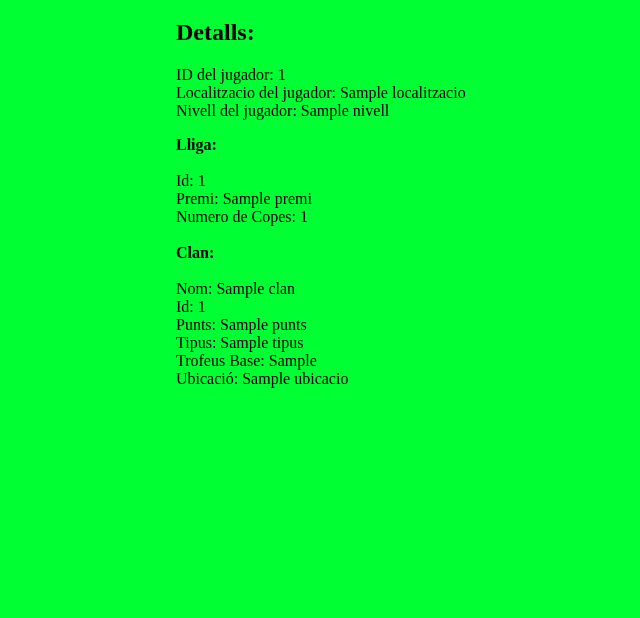
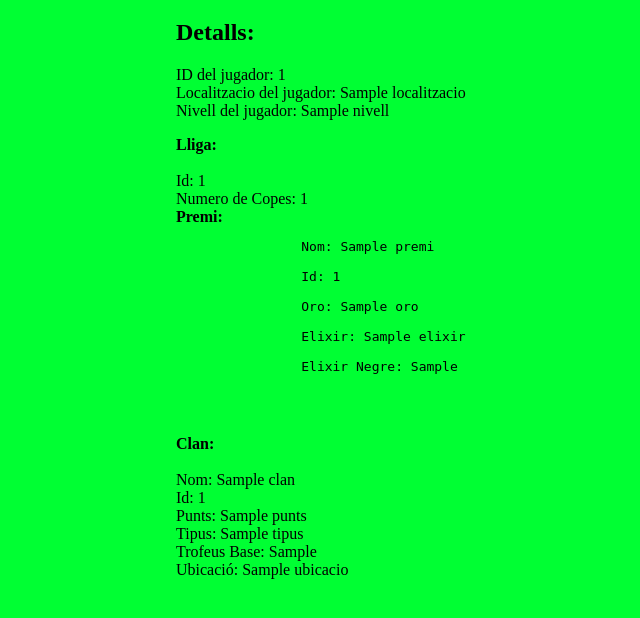
Before and after one commit to Chaimaeelmorabet/ClashofClans, a Django app: template ClashofClans/templates/ClashofClans/jugador_detail.html in a window 1280 px wide. Shown: the part 149-767 px from the top of the page, without its empty margins (32-672 px from the left). Run offline with Django 3.2, Linux system fonts and the light colour scheme; the template is opened without the code that fills it: most values are stand-ins (such as "Sample title", 1, 10 or a date in 2020); some libraries are stand-ins or nearby versions.

Commit message:
nous canvis a jugador detail

```diff
--- a/ClashofClans/templates/ClashofClans/jugador_detail.html
+++ b/ClashofClans/templates/ClashofClans/jugador_detail.html
@@ -23,12 +23,21 @@
     <div  property="lligue" typeof="Lligue">
         <b> Lliga: </b><br/><br/>
         Id: <a  property="id">{{ jugador.lliga.id }} </a> <br/>
-        Premi: <a  property="premi">{{ jugador.lliga.premi }} </a> <br/>
         Numero de Copes: <a  property="numCopes">{{ jugador.lliga.numCopes }} </a> <br/>
+            <div  property="premi" typeof="Premi">
+                <b> Premi: </b><br/>
+                <pre>
+                Nom: <a  property="nom">{{ jugador.lliga.premi.nom }} </a> <br/>
+                Id: <a  property="id">{{ jugador.lliga.premi.id }} </a> <br/>
+                Oro: <a  property="oro">{{ jugador.lliga.premi.oro }} </a> <br/>
+                Elixir: <a  property="elixir">{{ jugador.lliga.premi.elixir }} </a> <br/>
+                Elixir Negre: <a  property="elixirNegre">{{ jugador.lliga.premi.elixirNegre }} </a> <br/>
+                </pre>
+            </div>
+
     </div>
 
 
-    <div  property="clan" typeof="Clan">
     <div  property="clan" typeof="Clan">
         <br/><b> Clan: </b><br/><br/>
         Nom: <a  property="nom">{{ jugador.clan.nom }} </a> <br/>
```
